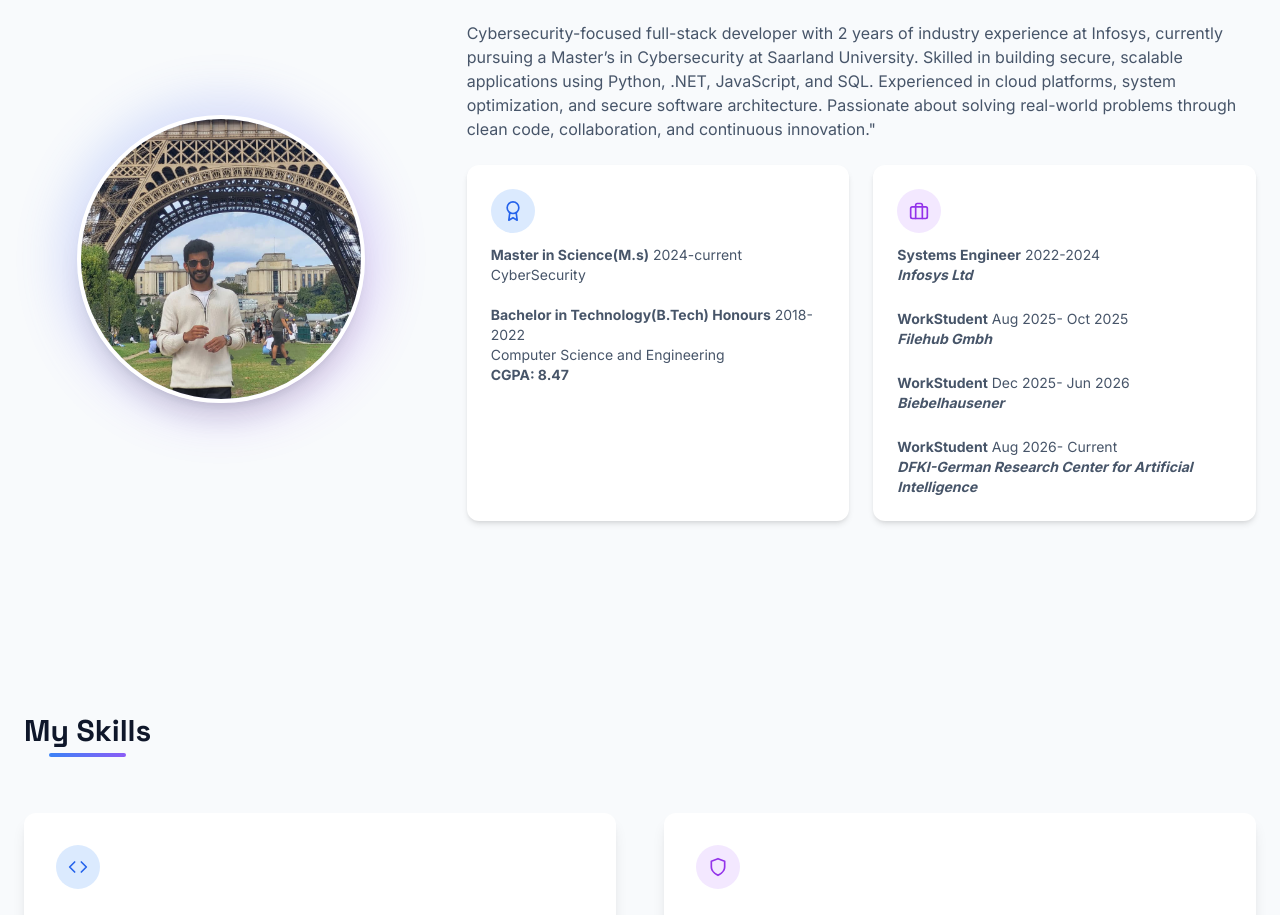
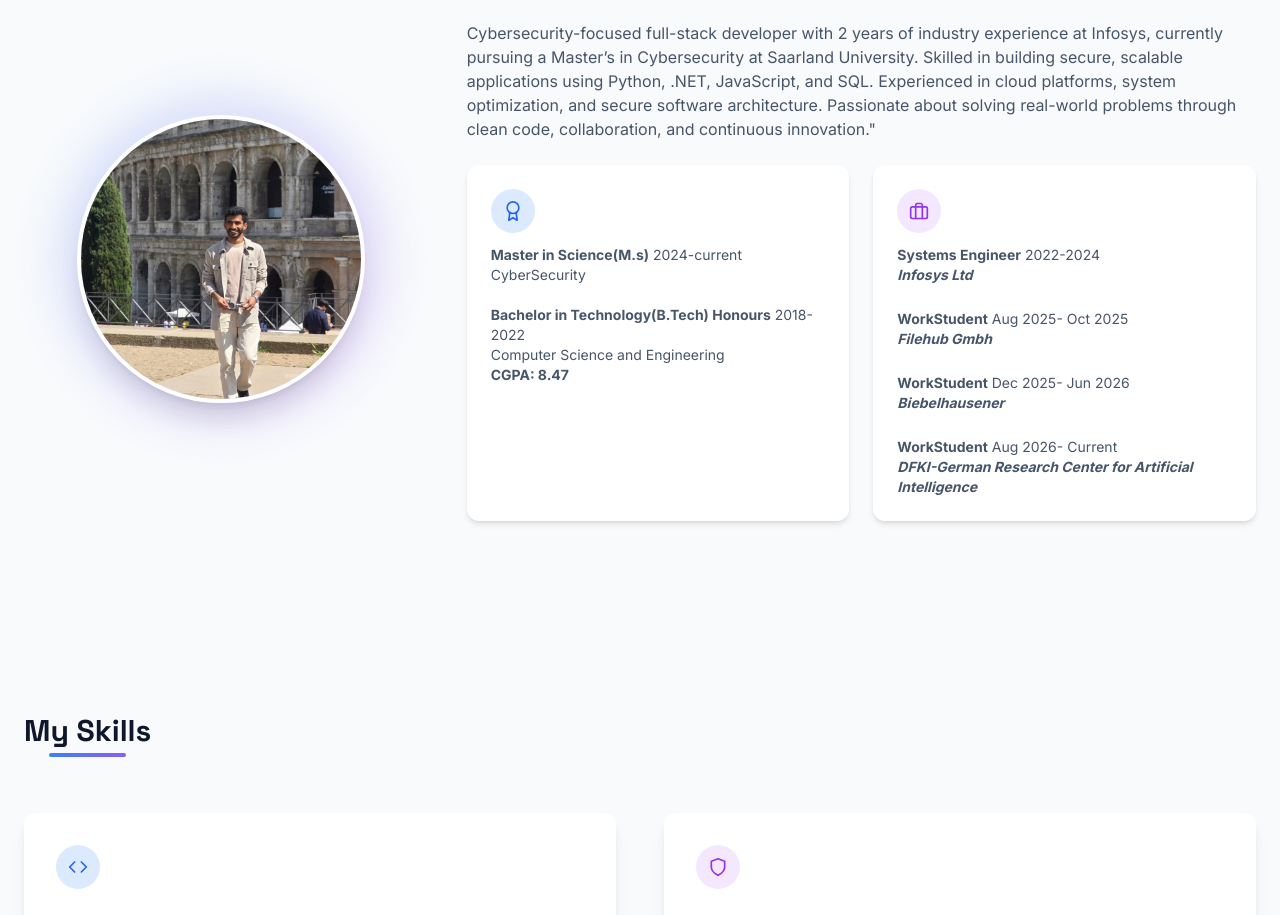
Before and after one commit to jittothomasde/Portfolio, a plain HTML site: page index.html in a window 1280 px wide. Shown: the part 1015-1930 px from the top of the page. Drawn offline with nearby package versions, Linux system fonts and the light colour scheme.

Commit message:
Update: Pics

```diff
--- a/index.html
+++ b/index.html
@@ -117,7 +117,7 @@ Cybersecurity specialist and full-stack developer with 2+ years at Infosys, buil
                 <div class="lg:w-1/3 flex justify-center">
                     <div class="relative w-48 h-48 sm:w-64 sm:h-64 md:w-72 md:h-72">
                         <div class="absolute -inset-3 sm:-inset-4 bg-gradient-to-br from-blue-500 to-purple-600 rounded-full opacity-20 blur-xl"></div>
-                        <img src="./assets/images/paris.jpeg"
+                        <img src="./assets/images/Rome.jpeg"
                              alt="Jitto"
                              class="relative w-full h-full object-cover rounded-full border-4 border-white dark:border-slate-800 shadow-xl">
                     </div>
```
